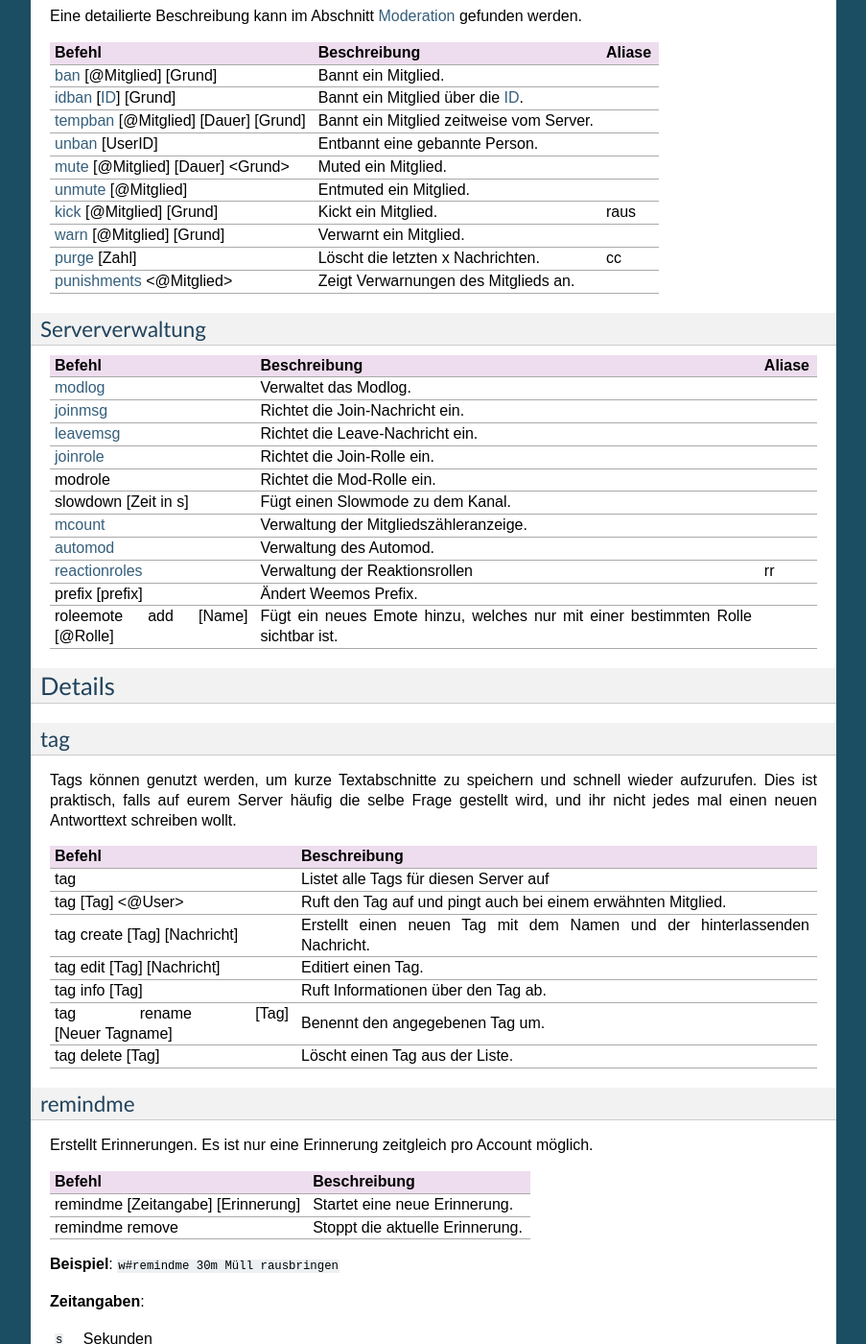
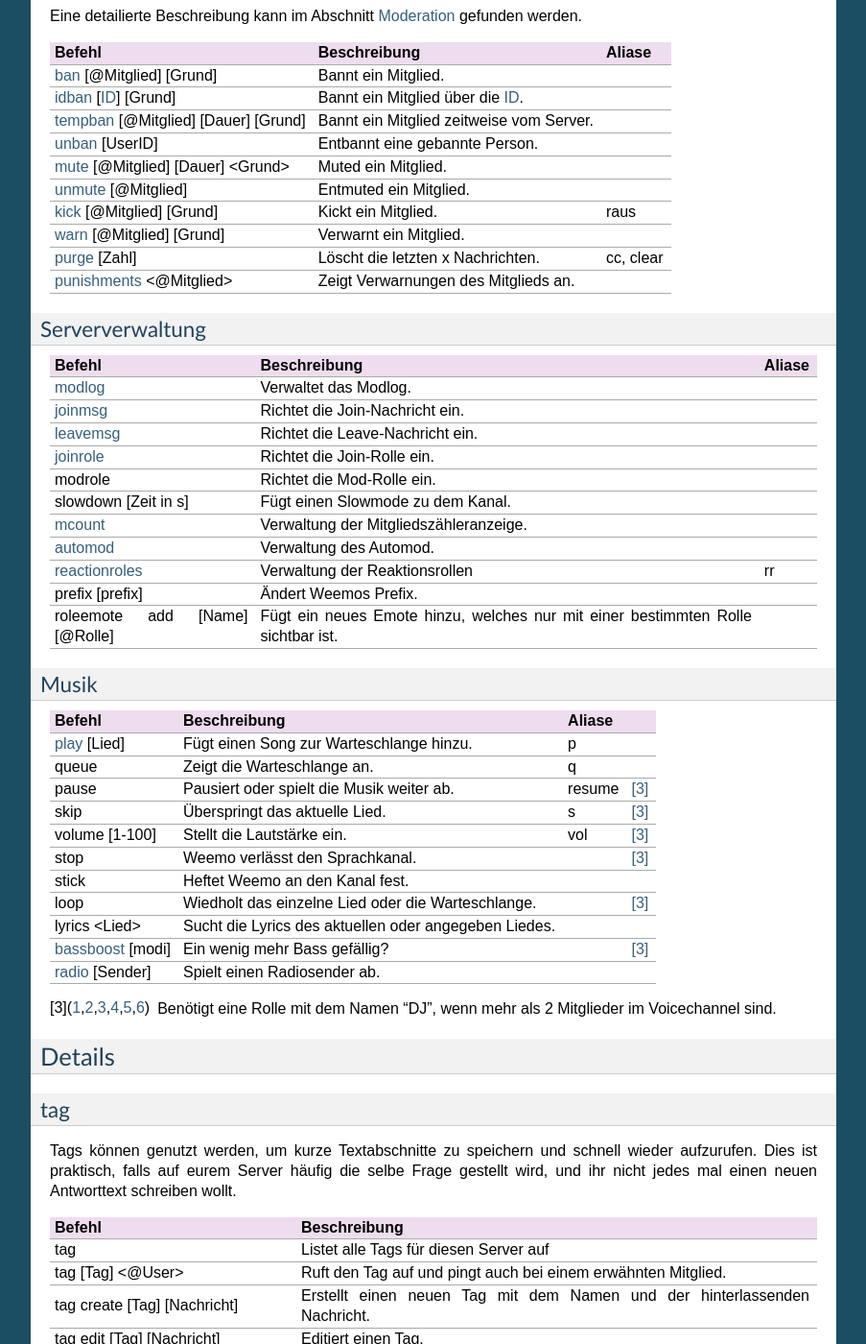
Before and after one commit to niborus/weemo-doc, a Sphinx documentation site: the page built from docs/befehle.rst, in a window 1280 px wide and 1400 px high, scrolled down 2234 px. Shown: the whole window at 96% size, without its empty margins (198-1101 px from the left). Built offline with Sphinx 7.4.7, drawn with Linux system fonts in a browser that asks for light colours; some of the changed text lies outside the part shown.

Commit message:
Hinzufügen Musik

```diff
--- a/docs/befehle.rst
+++ b/docs/befehle.rst
@@ -137,7 +137,7 @@ Eine detailierte Beschreibung kann im Abschnitt :ref:`Moderation<moderation>` ge
     ":ref:`unmute<moderation_unmute>` [@Mitglied]", "Entmuted ein Mitglied."
     ":ref:`kick<moderation_kick>` [@Mitglied] [Grund]", "Kickt ein Mitglied.", "raus"
     ":ref:`warn<moderation_warn>` [@Mitglied] [Grund]", "Verwarnt ein Mitglied."
-    ":ref:`purge<moderation_purge>` [Zahl]", "Löscht die letzten x Nachrichten.", "cc"
+    ":ref:`purge<moderation_purge>` [Zahl]", "Löscht die letzten x Nachrichten.", "cc, clear"
     ":ref:`punishments<moderation_punishments>` <@Mitglied>", "Zeigt Verwarnungen des Mitglieds an."
 
 Serververwaltung
@@ -160,6 +160,28 @@ Serververwaltung
     "prefix [prefix]", "Ändert Weemos Prefix."
     "roleemote add [Name] [@Rolle]", "Fügt ein neues Emote hinzu, welches nur mit einer bestimmten Rolle sichtbar ist."
 
+
+Musik
+^^^^^
+
+.. csv-table::
+    :widths: auto
+    :align: left
+    :header: "Befehl", "Beschreibung", "Aliase", ""
+
+    "play_ [Lied]", "Fügt einen Song zur Warteschlange hinzu.", "p"
+    "queue", "Zeigt die Warteschlange an.", "q"
+    "pause", "Pausiert oder spielt die Musik weiter ab.", "resume", "[3]_"
+    "skip", "Überspringt das aktuelle Lied.", "s", "[3]_"
+    "volume [1-100]", "Stellt die Lautstärke ein.", "vol", "[3]_"
+    "stop", "Weemo verlässt den Sprachkanal.", "", "[3]_"
+    "stick", "Heftet Weemo an den Kanal fest.", ""
+    "loop", "Wiedholt das einzelne Lied oder die Warteschlange.", "", "[3]_"
+    "lyrics <Lied>", "Sucht die Lyrics des aktuellen oder angegeben Liedes.", ""
+    "bassboost_ [modi]", "Ein wenig mehr Bass gefällig?", "", "[3]_"
+    "radio_ [Sender]", "Spielt einen Radiosender ab.", ""
+
+.. [3] Benötigt eine Rolle mit dem Namen "DJ", wenn mehr als 2 Mitglieder im Voicechannel sind.
 
 Details
 =======
@@ -260,14 +282,14 @@ E = Funktioniert in Embedform, B = Funktioniert in Bildform.
     :header: "Befehl", "Beschreibung", "E", "B"
 
     "profile [@User]", "Ruft das Profil des gepingtem Mitglied auf.", "|tick|", "|tick|"
-    "profile desc [Deine Beschreibung]", "Aktualisiert deine Beschreibung.", "|tick|", "[3]_"
+    "profile desc [Deine Beschreibung]", "Aktualisiert deine Beschreibung.", "|tick|", "[4]_"
     "profile bg [Hintergrund]", "Setzt den Hintergrund deines Profils.", "", "|tick|"
     "profile banner [URL]", "Setzt den Banner deines Profils.", "|tick|", ""
     "profile social", "Verlinke deine Socialmedia-Accounts.", "|tick|", "|tick|"
     "profile badge [Badge]", "Zeigt Informationen über das Badge an.", "|tick|", "|tick|"
     "profile settings", "Verwalte dein Profil.", "|tick|", "|tick|"
 
-.. [3] Wird möglicherweise gekürzt angezeigt.
+.. [4] Wird möglicherweise gekürzt angezeigt.
 
 **Hintergründe**:
 
@@ -475,6 +497,34 @@ Beispiel für die Verwendung von ReactionRoles:
 
 .. note:: Siehe auch ":ref:`no_roles`", falls ein Fehler auftritt.
 
+play
+^^^^
+
+Fügt ein Lied zur Warteschlange hinzu.
+
+.. csv-table::
+    :widths: auto
+    :align: left
+    :header: "Befehl", "Beschreibung"
+
+    "play [Lied]", "Sucht das Lied und fügt es zur Warteschlange."
+    "play [URL]", "Spielt das Lied von der URL ab."
+
+bassboost
+^^^^^^^^^
+
+Modi für den Bassboost sind (in aufsteigender Reihenfolge):
+*off*, *low*, *medium*, *high*, *wtf*
+
+radio
+^^^^^
+
+Mit ``radio [Sender]`` kann Weemo Radiosender abspielen.
+Die Sender können mit ``radio`` nachgeschlagen werden.
+
+Sender, die nicht voreingestellt sind, können mit ``play [Stream-URL]`` angespielt werden.
+Auf Ubuntuusers findet ihr eine Liste mit `Stationen <https://wiki.ubuntuusers.de/Internetradio/Stationen/>`_ und
+`Internetradio-Stationen <https://wiki.ubuntuusers.de/Internetradio/Internetradio-Stationen/>`_.
 
 
 .. |cookie| unicode:: 0x1f36a .. Keks Emoji
```
